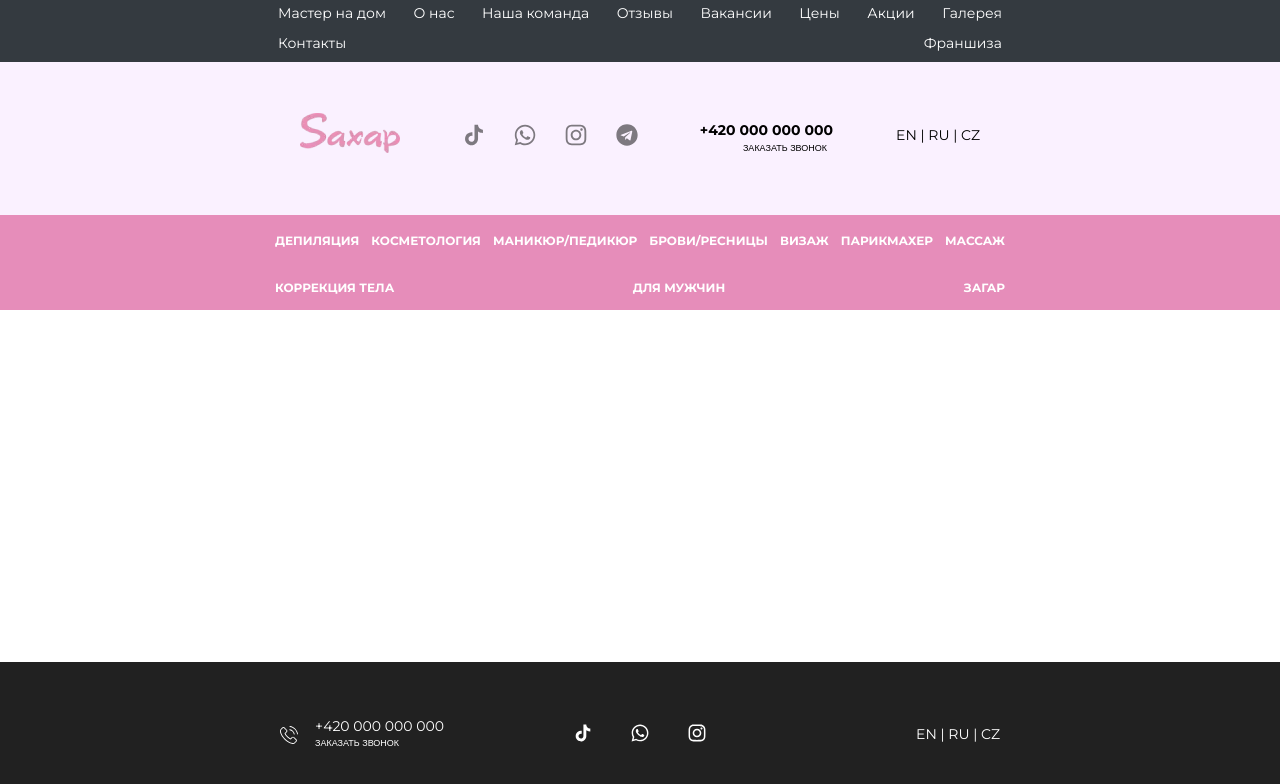
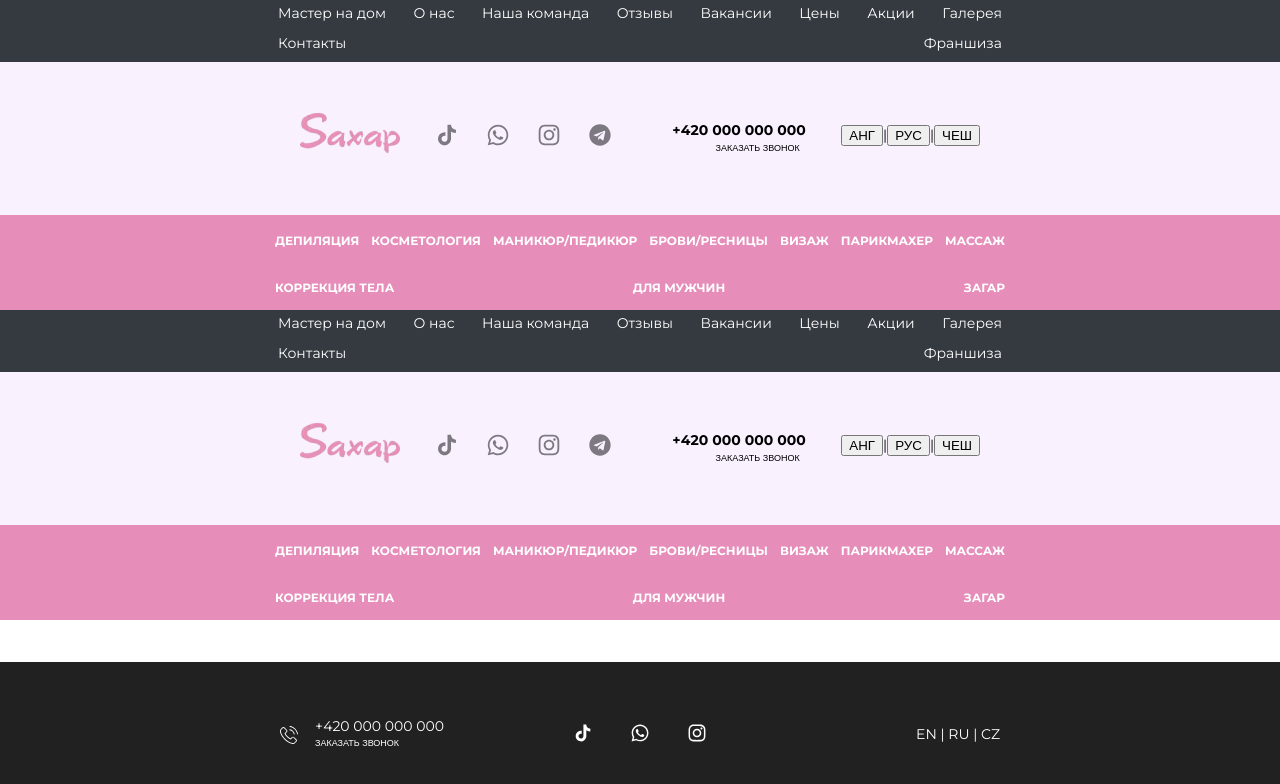
Before and after one commit to larry6767/beauty-saloon, a Next.js app: page / in a window 1280 px wide. Shown: the top 784 px of the page. Built offline with nearby package versions, Linux system fonts and the light colour scheme; what emotion-normalize would draw is missing.

Commit message:
DEV-13 Add header localization

```diff
--- a/package.json
+++ b/package.json
@@ -22,10 +22,15 @@
     "eslint-config-next": "13.1.6",
     "eslint-config-prettier": "^8.6.0",
     "husky": "^8.0.3",
+    "i18next": "^22.4.9",
+    "i18next-browser-languagedetector": "^7.0.1",
+    "i18next-http-backend": "^2.1.1",
     "lint-staged": "^13.1.0",
     "next": "13.1.6",
+    "next-i18next": "^13.1.5",
     "react": "18.2.0",
     "react-dom": "18.2.0",
+    "react-i18next": "^12.1.5",
     "typescript": "4.9.4"
   },
   "devDependencies": {
--- /dev/null
+++ b/public/assets/locales/ru/translation.json
@@ -0,0 +1,7 @@
+{
+  "localization": {
+    "en": "АНГ",
+    "ru": "РУС",
+    "cz": "ЧЕШ"
+  }
+}
--- a/src/app/page.tsx
+++ b/src/app/page.tsx
@@ -1,3 +1,12 @@
+import { Header } from '@/layouts/Header'
+import { Suspense } from 'react'
+
 export default function Home() {
-  return <div></div>
+  return (
+    <Suspense fallback={''}>
+      <main>
+        <Header />
+      </main>
+    </Suspense>
+  )
 }
--- a/src/layouts/Header/Header.tsx
+++ b/src/layouts/Header/Header.tsx
@@ -27,8 +27,12 @@ import {
   MenuIcon,
   LogoIcon,
 } from './styles'
-
+// Localization
+import { useTranslation } from 'react-i18next'
+import '../../utils/i18next'
+import { changeLanguage } from '../../utils/i18next'
 export const Header = () => {
+  const { t } = useTranslation()
   const topLinks = [
     'Мастер на дом',
     'О нас',
@@ -110,7 +114,20 @@ export const Header = () => {
             </Link>
           </ContactBlock>
         </ContactsList>
-        <LanguageBlock>EN | RU | CZ</LanguageBlock>
+
+        <LanguageBlock>
+          <button onClick={() => changeLanguage('en')}>
+            {t('localization.en')}
+          </button>
+          |
+          <button onClick={() => changeLanguage('ru')}>
+            {t('localization.ru')}
+          </button>
+          |
+          <button onClick={() => changeLanguage('cz')}>
+            {t('localization.cz')}
+          </button>
+        </LanguageBlock>
       </CentralBlock>
 
       <BottomListContainer>
--- /dev/null
+++ b/src/utils/i18next.ts
@@ -0,0 +1,24 @@
+import i18n from 'i18next'
+import { initReactI18next } from 'react-i18next'
+import LanguageDetector from 'i18next-browser-languagedetector'
+import HttpApi from 'i18next-http-backend'
+
+i18n
+  .use(initReactI18next)
+  .use(LanguageDetector)
+  .use(HttpApi)
+  .init({
+    supportedLngs: ['ru', 'en', 'cz'],
+    fallbackLng: 'ru',
+    detection: {
+      order: ['cookie', 'localStorage', 'htmlTag', 'path', 'subdomain'],
+      caches: ['cookie'],
+    },
+    backend: {
+      loadPath: '/assets/locales/{{lng}}/translation.json',
+    },
+  })
+export const changeLanguage = (lang: 'ru' | 'en' | 'cz') => {
+  i18n.changeLanguage(lang)
+}
+export default i18n
```
Also changed, not shown: public/assets/locales/cz/translation.json (added, +7 -0 lines), public/assets/locales/en/translation.json (added, +7 -0 lines), 1 other file (tests, documents, lock files or other folders).
